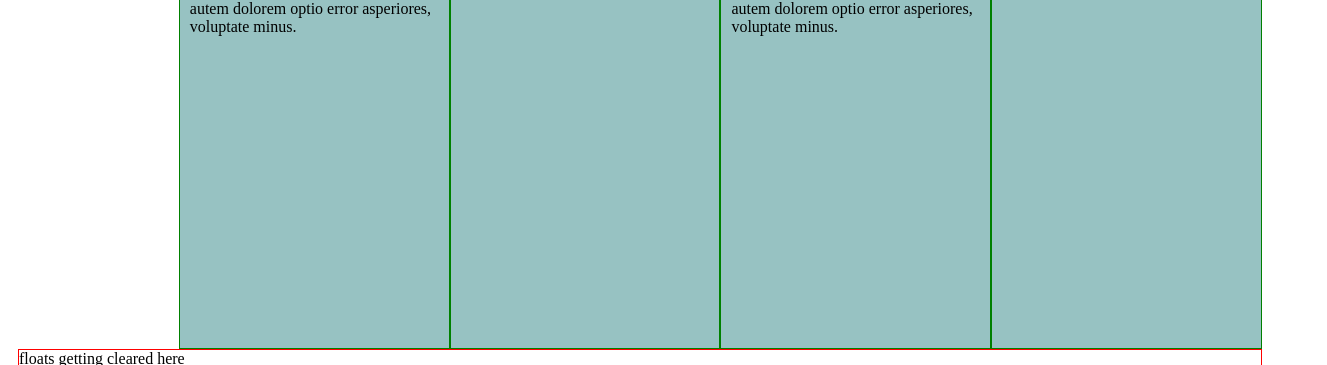
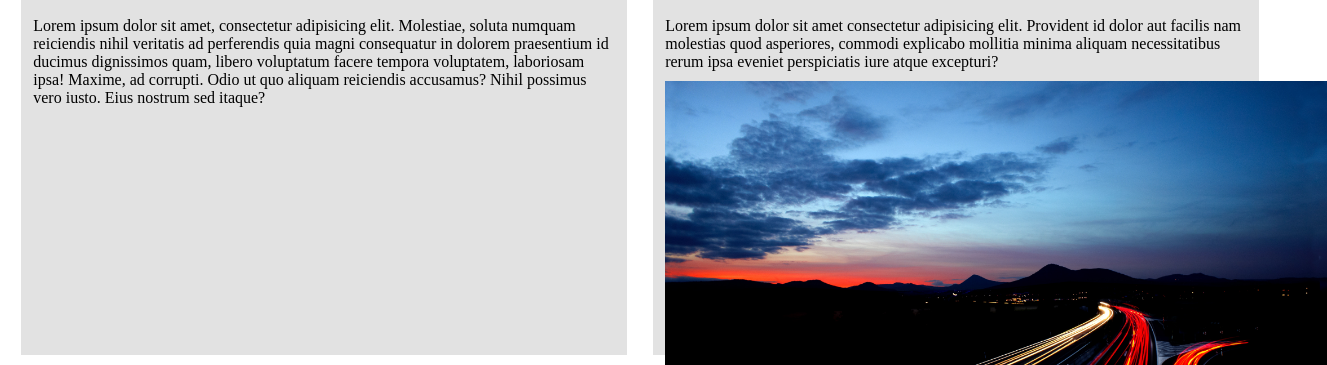
Before and after one commit to Suedo/CSSLayout, a plain HTML site: page index.html in a window 1280 px wide. Shown: the part 83-448 px from the top of the page, 1327 px wide, since content can reach past the window. Drawn offline with Linux system fonts and the light colour scheme.

Commit message:
two column layout: crude af

```diff
--- a/index.html
+++ b/index.html
@@ -10,6 +10,18 @@
 
 <body>
 
+
+    <div class="columns">
+        <section>
+            <h2>This is column 1</h2>
+            <p>Lorem ipsum dolor sit amet, consectetur adipisicing elit. Molestiae, soluta numquam reiciendis nihil veritatis ad perferendis quia magni consequatur in dolorem praesentium id ducimus dignissimos quam, libero voluptatum facere tempora voluptatem, laboriosam ipsa! Maxime, ad corrupti. Odio ut quo aliquam reiciendis accusamus? Nihil possimus vero iusto. Eius nostrum sed itaque?</p>
+        </section>
+        <aside>
+            <h2>This is column 2</h2>
+            <p>Lorem ipsum dolor sit amet consectetur adipisicing elit. Provident id dolor aut facilis nam molestias quod asperiores, commodi explicabo mollitia minima aliquam necessitatibus rerum ipsa eveniet perspiciatis iure atque excepturi?</p>
+            <img src="sunset.jpg" height="100%" style="padding-top: 10px;" alt="photo of a highway at sunset">
+        </aside>
+    </div>
 
     <div class="float-container">
         <h1 class="fl-elem">Service 1</h1>
--- a/styles.css
+++ b/styles.css
@@ -52,3 +52,35 @@ a {
     padding: 20;
 
 }
+
+.columns{
+    height: 50%;
+}
+
+.columns:after {
+    content: "floats getting cleared here";
+    display: block;
+    clear: both;
+    border: 1px yellowgreen dotted;
+}
+
+section, aside {
+    float: left;
+    width: 46%;
+    margin: 1%;
+    padding: 1%;
+    height: 100%;
+    background-color: rgb(226, 226, 226);
+}
+
+section>p, aside>p {
+    padding: 0;
+    margin: 0;
+}
+
+.img{
+    /*
+    TODO: These aren't working for the image in the aside
+    margin-top: 10px;
+    padding: 10px; */
+}
```
Also changed, not shown: sunset.jpg (added).
